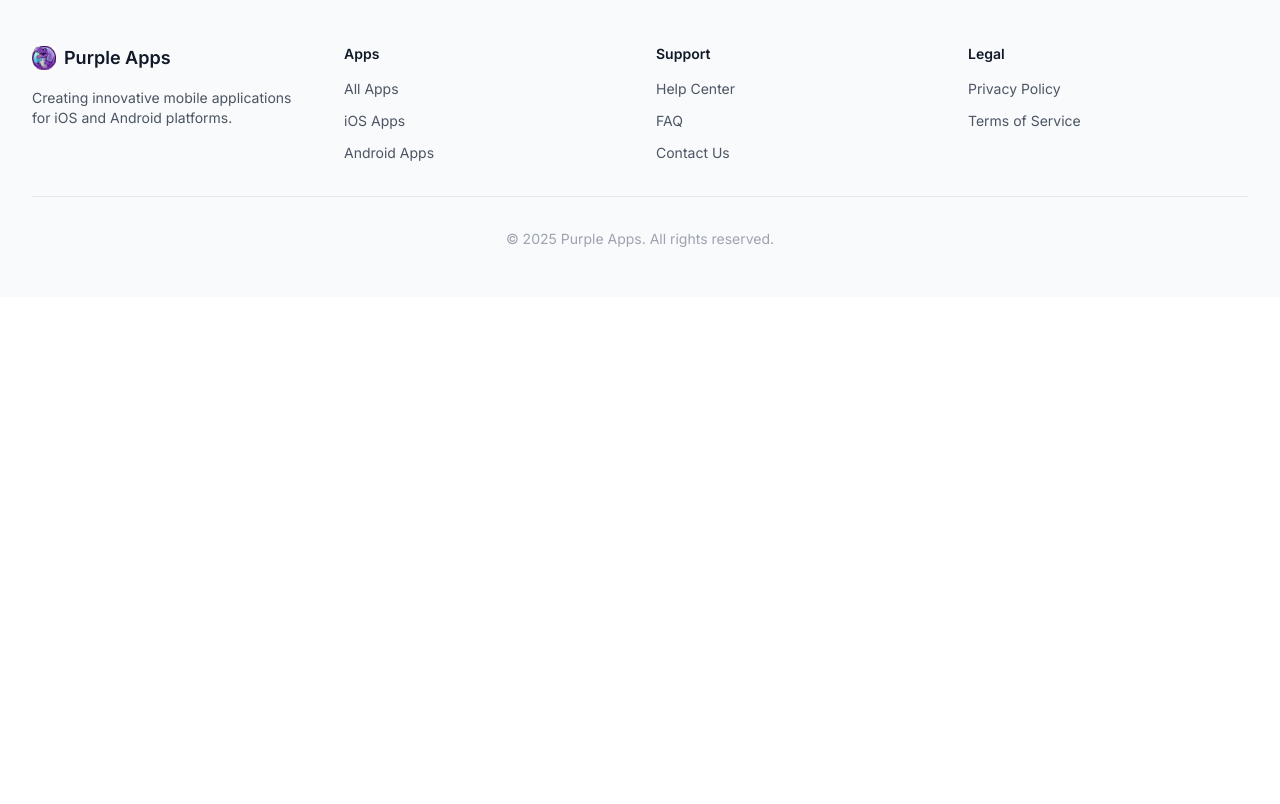
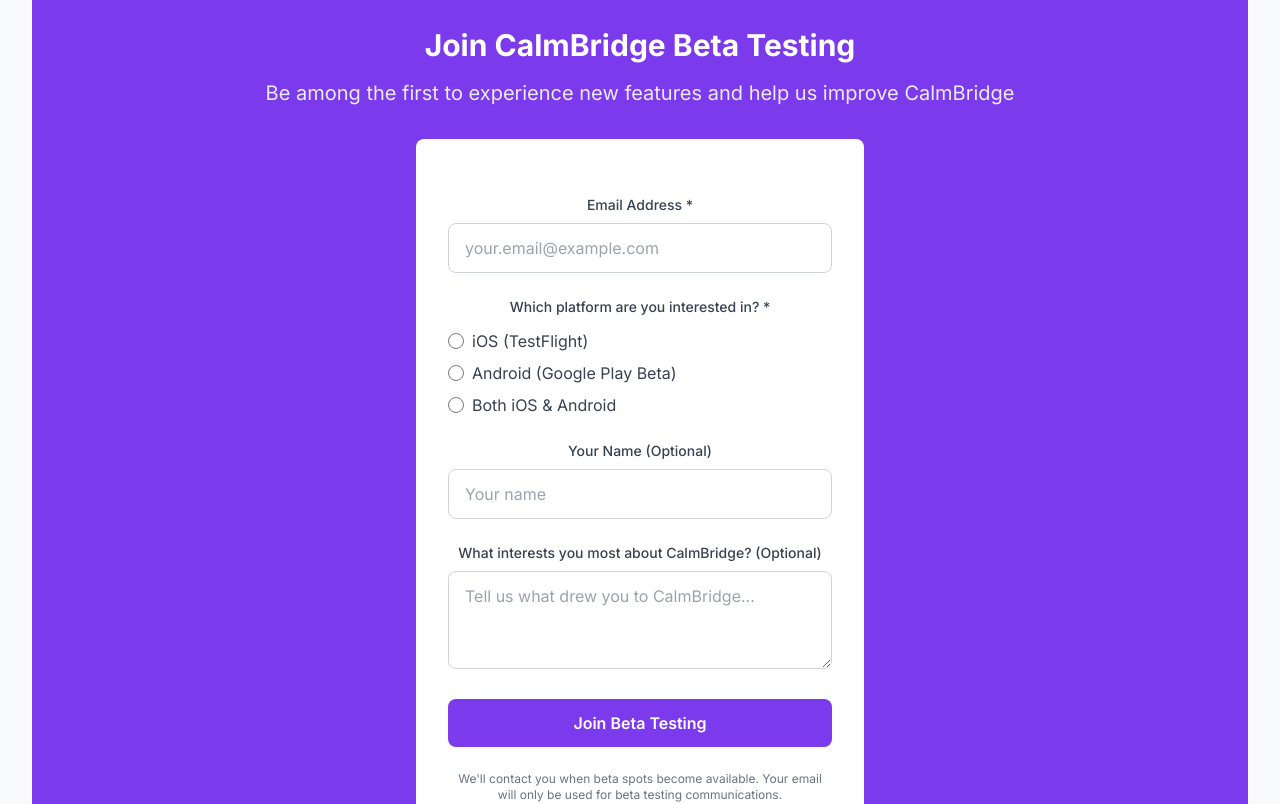
Before and after one commit to PurpleTrex/PurpleApps, a Next.js app: page /apps in a window 1280 px wide. Shown: the part 1520-2324 px from the top of the page. Before the commit the page ends 1817 px from the top, so only its background shows below. Built offline with nearby package versions, Linux system fonts and the light colour scheme.

Commit message:
Added beta support

```diff
--- a/src/app/apps/page.tsx
+++ b/src/app/apps/page.tsx
@@ -109,6 +109,111 @@
             />
           </div>
         </div>
+
+        {/* Beta Testing Section */}
+        <div id="beta-testing" className="bg-primary-600 text-white py-16 mt-16">
+          <div className="max-w-4xl mx-auto px-4 sm:px-6 lg:px-8 text-center">
+            <h3 className="text-3xl font-bold mb-4">Join CalmBridge Beta Testing</h3>
+            <p className="text-xl text-primary-100 mb-8">
+              Be among the first to experience new features and help us improve CalmBridge
+            </p>
+
+            <div className="bg-white rounded-lg p-8 text-gray-900 max-w-md mx-auto">
+              <form action="https://formspree.io/f/xqkvrwpn" method="POST" className="space-y-6">
+                <input type="hidden" name="_subject" value="CalmBridge Beta Testing Signup" />
+
+                <div>
+                  <label htmlFor="beta-email" className="block text-sm font-medium text-gray-700 mb-2">
+                    Email Address *
+                  </label>
+                  <input
+                    type="email"
+                    id="beta-email"
+                    name="_replyto"
+                    required
+                    placeholder="your.email@example.com"
+                    className="w-full px-4 py-3 border border-gray-300 rounded-lg focus:ring-primary-500 focus:border-primary-500"
+                  />
+                </div>
+
+                <div>
+                  <label className="block text-sm font-medium text-gray-700 mb-3">
+                    Which platform are you interested in? *
+                  </label>
+                  <div className="space-y-2">
+                    <label className="flex items-center">
+                      <input
+                        type="radio"
+                        name="platform"
+                        value="iOS"
+                        required
+                        className="h-4 w-4 text-primary-600 focus:ring-primary-500 border-gray-300"
+                      />
+                      <span className="ml-2 text-gray-700">iOS (TestFlight)</span>
+                    </label>
+                    <label className="flex items-center">
+                      <input
+                        type="radio"
+                        name="platform"
+                        value="Android"
+                        required
+                        className="h-4 w-4 text-primary-600 focus:ring-primary-500 border-gray-300"
+                      />
+                      <span className="ml-2 text-gray-700">Android (Google Play Beta)</span>
+                    </label>
+                    <label className="flex items-center">
+                      <input
+                        type="radio"
+                        name="platform"
+                        value="Both"
+                        required
+                        className="h-4 w-4 text-primary-600 focus:ring-primary-500 border-gray-300"
+                      />
+                      <span className="ml-2 text-gray-700">Both iOS & Android</span>
+                    </label>
+                  </div>
+                </div>
+
+                <div>
+                  <label htmlFor="beta-name" className="block text-sm font-medium text-gray-700 mb-2">
+                    Your Name (Optional)
+                  </label>
+                  <input
+                    type="text"
+                    id="beta-name"
+                    name="name"
+                    placeholder="Your name"
+                    className="w-full px-4 py-3 border border-gray-300 rounded-lg focus:ring-primary-500 focus:border-primary-500"
+                  />
+                </div>
+
+                <div>
+                  <label htmlFor="beta-feedback" className="block text-sm font-medium text-gray-700 mb-2">
+                    What interests you most about CalmBridge? (Optional)
+                  </label>
+                  <textarea
+                    id="beta-feedback"
+                    name="feedback"
+                    rows={3}
+                    placeholder="Tell us what drew you to CalmBridge..."
+                    className="w-full px-4 py-3 border border-gray-300 rounded-lg focus:ring-primary-500 focus:border-primary-500"
+                  ></textarea>
+                </div>
+
+                <button
+                  type="submit"
+                  className="w-full bg-primary-600 text-white py-3 px-6 rounded-lg font-semibold hover:bg-primary-700 transition duration-200"
+                >
+                  Join Beta Testing
+                </button>
+
+                <p className="text-xs text-gray-500 text-center">
+                  We'll contact you when beta spots become available. Your email will only be used for beta testing communications.
+                </p>
+              </form>
+            </div>
+          </div>
+        </div>
       </div>
     </div>
   )
--- a/src/app/contact/page.tsx
+++ b/src/app/contact/page.tsx
@@ -14,7 +14,7 @@
           <div className="bg-white rounded-lg shadow-md p-8">
             <h2 className="text-2xl font-bold text-gray-900 mb-6">Send us a message</h2>
 
-            <form className="space-y-6">
+            <form action="https://formspree.io/f/xdkokpve" method="POST" className="space-y-6">
               <div className="grid grid-cols-1 sm:grid-cols-2 gap-4">
                 <div>
                   <label htmlFor="firstName" className="block text-sm font-medium text-gray-700 mb-1">
@@ -49,7 +49,7 @@
                 <input
                   type="email"
                   id="email"
-                  name="email"
+                  name="_replyto"
                   required
                   className="w-full px-3 py-2 border border-gray-300 rounded-md shadow-sm focus:ring-primary-500 focus:border-primary-500"
                 />
--- a/src/app/page.tsx
+++ b/src/app/page.tsx
@@ -69,12 +69,20 @@
           </div>
 
           <div className="text-center mt-12">
+            <div className="flex flex-col sm:flex-row gap-4 justify-center">
               <a
                 href="/apps"
                 className="inline-block bg-primary-600 text-white px-8 py-3 rounded-lg font-semibold hover:bg-primary-700 transition duration-200"
               >
                 Learn More
               </a>
+              <a
+                href="/apps#beta-testing"
+                className="inline-block bg-white text-primary-600 border-2 border-primary-600 px-8 py-3 rounded-lg font-semibold hover:bg-primary-50 transition duration-200"
+              >
+                Join Beta Testing
+              </a>
+            </div>
           </div>
         </div>
       </section>
```
Lines whose indentation alone changed are shown as unchanged.
